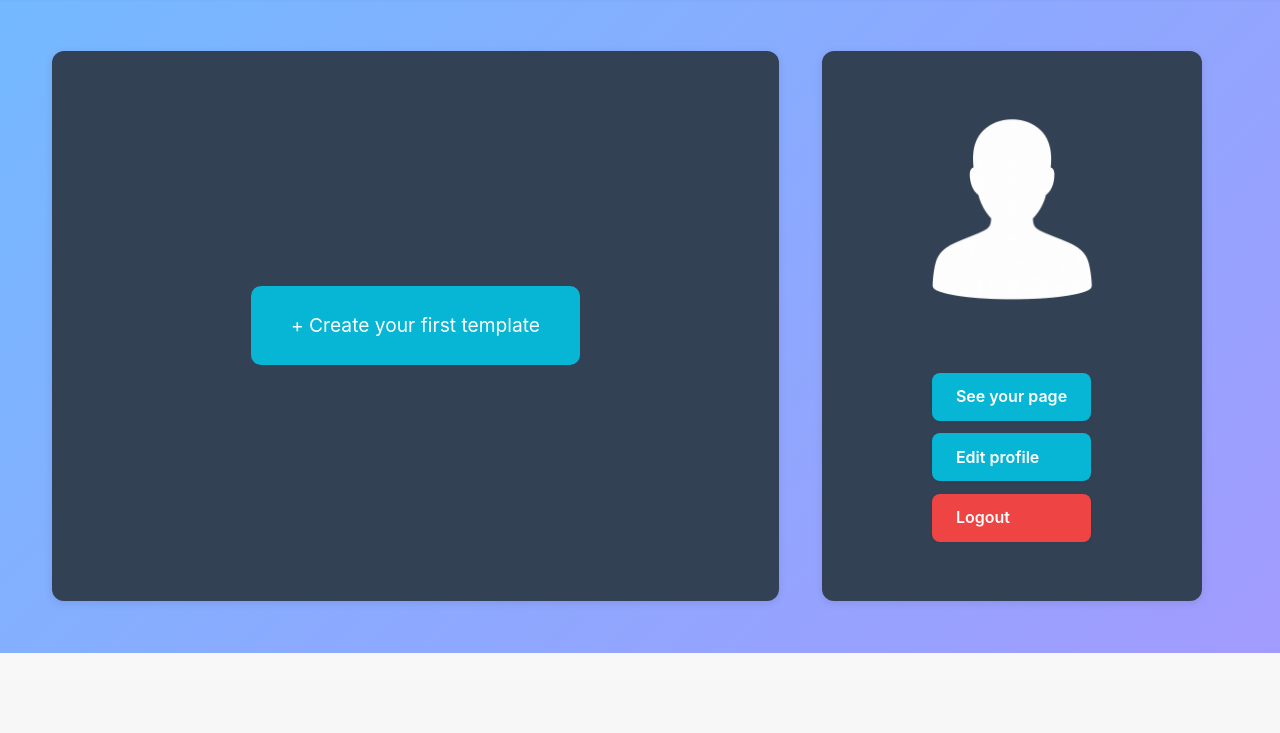
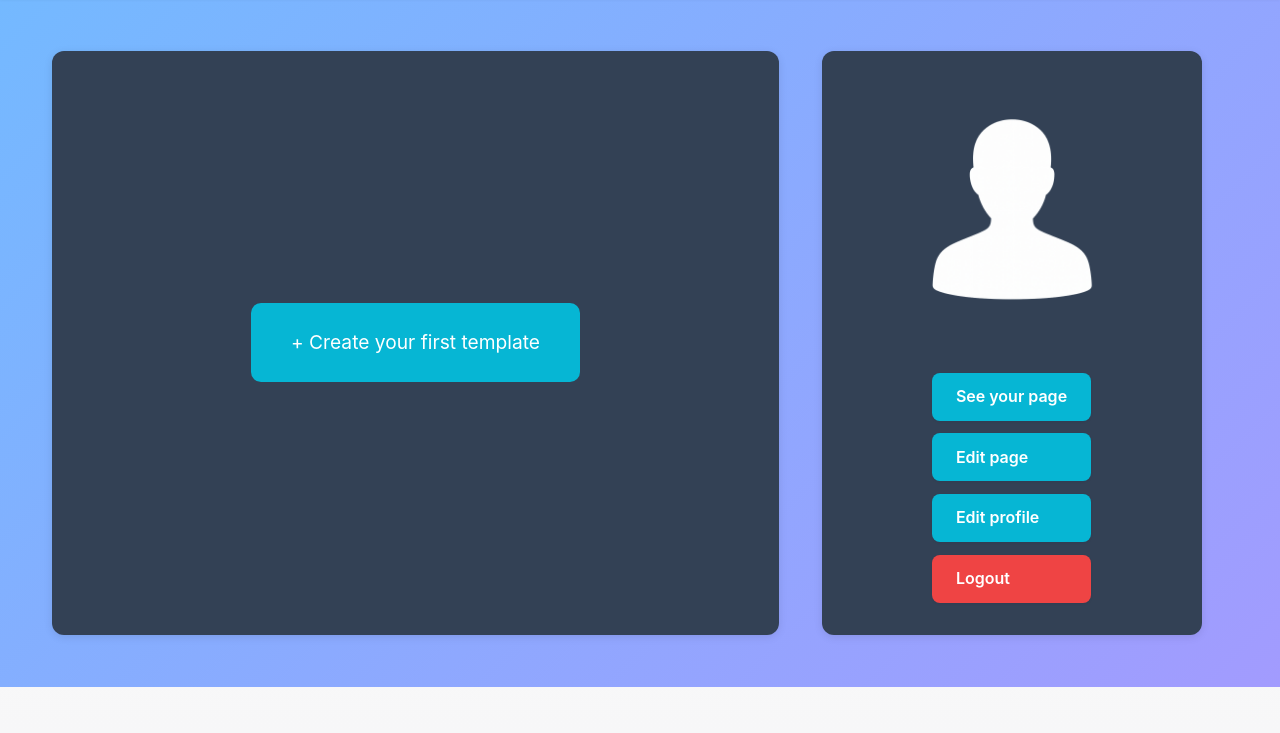
Before and after one commit to DaShy72/spark_point, a Django app: template templates/main_app/cabinet.html in a window 1280 px wide. Shown: the part 67-800 px from the top of the page. Run offline with Django 5.2, Linux system fonts and the light colour scheme; the template is opened without the code that fills it: values that come from a table or form of the project are taken from there, others are empty; tables that the repository leaves empty hold one stand-in row (values such as "Sample post").

Commit message:
Add url and buttons

```diff
--- a/templates/main_app/cabinet.html
+++ b/templates/main_app/cabinet.html
@@ -7,17 +7,15 @@
 {% block content %}
 
 
-
-
-
-
 <div class="cabinet-wrapper">
     <div class="cabinet-container">
         <div class="preview-section">
             {% if url_page %}
                 <iframe src="{% url 'user_page' url_page  %}" class="preview-frame"></iframe>
             {% else %}
-                <button class="create-template-btn">+ Create your first template</button>
+                <a href="{% url 'create' %}">
+                    <button class="create-template-btn">+ Create your first template</button>
+                </a>
             {% endif %}
         </div>
 
@@ -26,12 +24,13 @@
                 <img src="{% static 'img/user.png' %}" class="user-photo" alt="USER">
                 <h2>{{ user.username }}</h2>
                 <div class="buttons">
-                    {% if user_page %}
-                        <a href="{% url 'index' %}" class="btn">Edit your page</a>
+                    {% if client_info %}
+                        <a href="{% url 'user_page' url_page %}" class="btn">See your page</a>
+                        <a href="{% url 'create' %}" class="btn">Edit page</a>
                     {% endif %}
-                    <a href="{% url 'user_page' url_page %}" class="btn">See your page</a>
                     <a href="{% url 'index' %}" class="btn">Edit profile</a>
                     <a href="{% url 'index' %}" class="btn btn-logout">Logout</a>
+
                 </div>
             </div>
         </div>
```
